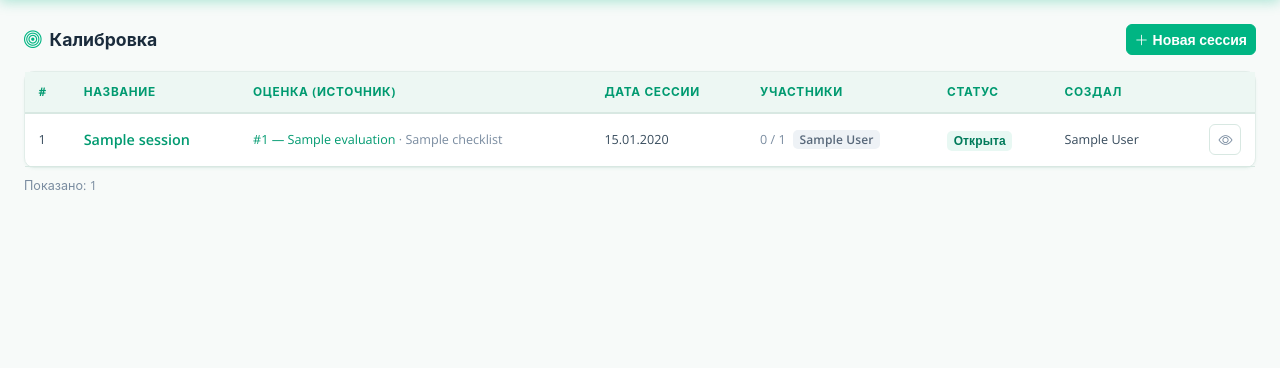
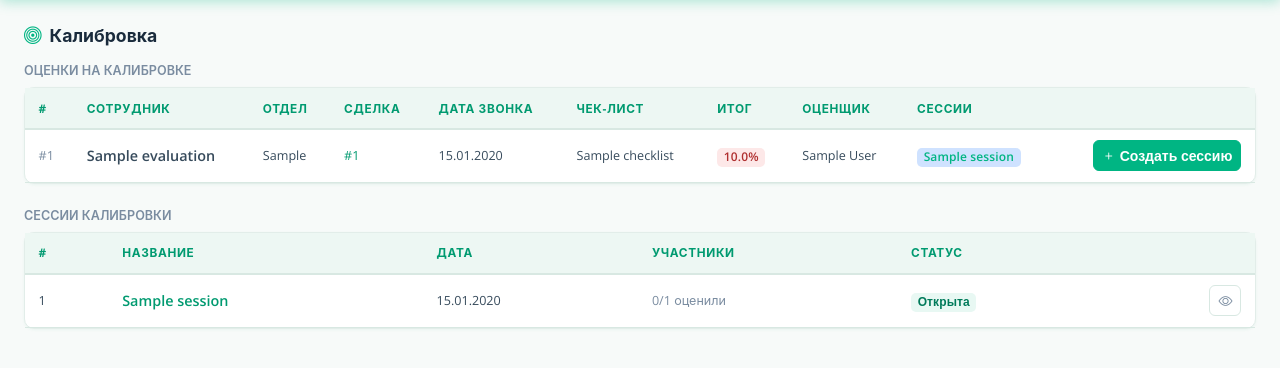
Before and after one commit to Legra13/listening_calls, a FastAPI app: page /calibration in a window 1280 px wide. Shown: the part 59-427 px from the top of the page. Run offline with FastAPI, Linux system fonts and the light colour scheme; the visitor is signed in with stand-in values (Sample User, id 1); tables that the repository leaves empty hold one stand-in row (values such as "Sample post"); some libraries are stand-ins or nearby versions.

Commit message:
авто-коммит: изменения кода

```diff
--- a/app/templates/calibration/index.html
+++ b/app/templates/calibration/index.html
@@ -4,28 +4,107 @@
 {% block content %}
 <div class="d-flex justify-content-between align-items-center mb-3">
   <h5 class="mb-0"><i class="bi bi-bullseye me-2"></i>Калибровка</h5>
-  <a href="/calibration/new" class="btn btn-sm btn-dark">
-    <i class="bi bi-plus-lg me-1"></i>Новая сессия
-  </a>
 </div>
 
-{% if sessions %}
+<!-- Оценки, отмеченные для калибровки -->
+<h6 class="text-muted mb-2 small text-uppercase fw-semibold">Оценки на калибровке</h6>
+
+{% if marked_evals %}
+<div class="card shadow-sm mb-4">
+  <table class="table table-hover table-sm mb-0">
+    <thead class="table-light">
+      <tr>
+        <th>#</th>
+        <th>Сотрудник</th>
+        <th>Отдел</th>
+        <th>Сделка</th>
+        <th>Дата звонка</th>
+        <th>Чек-лист</th>
+        <th>Итог</th>
+        <th>Оценщик</th>
+        <th>Сессии</th>
+        <th></th>
+      </tr>
+    </thead>
+    <tbody>
+      {% for ev in marked_evals %}
+      {% set ev_sessions = sessions_by_eval.get(ev.id, []) %}
+      <tr>
+        <td class="text-muted small align-middle">
+          <a href="/evaluations/{{ ev.id }}" class="text-decoration-none text-muted">#{{ ev.id }}</a>
+        </td>
+        <td class="align-middle fw-semibold">{{ ev.operator_name }}</td>
+        <td class="align-middle small text-muted">{{ ev.department or '—' }}</td>
+        <td class="align-middle small text-muted">
+          {% if ev.deal_id %}
+            <a href="{{ ev.deal_url }}" target="_blank" class="text-decoration-none">#{{ ev.deal_id }}</a>
+          {% else %}—{% endif %}
+        </td>
+        <td class="align-middle small text-muted">
+          {{ ev.eval_date.strftime('%d.%m.%Y') if ev.eval_date else '—' }}
+        </td>
+        <td class="align-middle small">{{ ev.checklist.name if ev.checklist else '—' }}</td>
+        <td class="align-middle">
+          {% if ev.total_score is not none %}
+            <span class="badge bg-{{ score_color(ev.total_score) }}-subtle text-{{ score_color(ev.total_score) }}">
+              {{ "%.1f"|format(ev.total_score) }}%
+            </span>
+          {% else %}—{% endif %}
+        </td>
+        <td class="align-middle small text-muted">
+          {{ (ev.evaluator.full_name or ev.evaluator.username) if ev.evaluator else '—' }}
+        </td>
+        <td class="align-middle">
+          {% if ev_sessions %}
+            {% for s in ev_sessions %}
+            <a href="/calibration/{{ s.id }}" class="badge text-decoration-none
+               {% if s.status == 'closed' %}bg-secondary-subtle text-secondary
+               {% else %}bg-primary-subtle text-primary{% endif %} me-1">
+              {{ s.name }}
+            </a>
+            {% endfor %}
+          {% else %}
+            <span class="text-muted small">нет сессий</span>
+          {% endif %}
+        </td>
+        <td class="text-end align-middle">
+          <a href="/calibration/new?eval_id={{ ev.id }}" class="btn btn-sm btn-dark">
+            <i class="bi bi-plus me-1"></i>Создать сессию
+          </a>
+        </td>
+      </tr>
+      {% endfor %}
+    </tbody>
+  </table>
+</div>
+{% else %}
+<div class="card shadow-sm mb-4">
+  <div class="card-body text-center text-muted py-4">
+    <i class="bi bi-bullseye display-6 mb-2 d-block opacity-25"></i>
+    <p class="mb-2">Нет оценок, отмеченных для калибровки</p>
+    <p class="small">Откройте любую оценку и нажмите кнопку <i class="bi bi-bullseye"></i> чтобы отметить её</p>
+    <a href="/evaluations" class="btn btn-sm btn-outline-dark">Перейти к оценкам</a>
+  </div>
+</div>
+{% endif %}
+
+<!-- Все сессии -->
+{% if all_sessions %}
+<h6 class="text-muted mb-2 small text-uppercase fw-semibold">Сессии калибровки</h6>
 <div class="card shadow-sm">
   <table class="table table-hover table-sm mb-0">
     <thead class="table-light">
       <tr>
         <th>#</th>
         <th>Название</th>
-        <th>Оценка (источник)</th>
-        <th>Дата сессии</th>
+        <th>Дата</th>
         <th>Участники</th>
         <th>Статус</th>
-        <th>Создал</th>
         <th></th>
       </tr>
     </thead>
     <tbody>
-      {% for s in sessions %}
+      {% for s in all_sessions %}
       {% set done = s.participants | selectattr("status", "eq", "completed") | list | length %}
       {% set total = s.participants | length %}
       <tr>
@@ -33,33 +112,13 @@
         <td class="align-middle fw-semibold">
           <a href="/calibration/{{ s.id }}" class="text-decoration-none">{{ s.name }}</a>
         </td>
-        <td class="align-middle small">
-          {% if s.source_evaluation %}
-            <a href="/evaluations/{{ s.source_evaluation.id }}" class="text-decoration-none" target="_blank">
-              #{{ s.source_evaluation.id }} — {{ s.source_evaluation.operator_name }}
-            </a>
-            {% if s.source_evaluation.checklist %}
-              <span class="text-muted"> · {{ s.source_evaluation.checklist.name }}</span>
-            {% endif %}
-          {% else %}—{% endif %}
-        </td>
         <td class="align-middle small text-muted">
           {{ s.session_date.strftime('%d.%m.%Y') if s.session_date else '—' }}
         </td>
         <td class="align-middle small">
-          {% if total > 0 %}
-            <span class="{% if done == total %}text-success{% elif done > 0 %}text-warning{% else %}text-muted{% endif %}">
-              {{ done }} / {{ total }}
-            </span>
-            {% for p in s.participants %}
-              <span class="badge {% if p.status == 'completed' %}bg-success-subtle text-success{% else %}bg-secondary-subtle text-secondary{% endif %} ms-1"
-                    style="font-size:0.65rem">
-                {{ p.user.full_name or p.user.username if p.user else '?' }}
-              </span>
-            {% endfor %}
-          {% else %}
-            <span class="text-muted">нет участников</span>
-          {% endif %}
+          <span class="{% if done == total and total > 0 %}text-success{% elif done > 0 %}text-warning{% else %}text-muted{% endif %}">
+            {{ done }}/{{ total }} оценили
+          </span>
         </td>
         <td class="align-middle">
           {% if s.status == 'closed' %}
@@ -67,9 +126,6 @@
           {% else %}
             <span class="badge bg-success-subtle text-success">Открыта</span>
           {% endif %}
-        </td>
-        <td class="align-middle small text-muted">
-          {{ (s.created_by.full_name or s.created_by.username) if s.created_by else '—' }}
         </td>
         <td class="text-end align-middle">
           <a href="/calibration/{{ s.id }}" class="btn btn-sm btn-outline-secondary">
@@ -86,14 +142,6 @@
     </tbody>
   </table>
 </div>
-<div class="text-muted small mt-2">Показано: {{ sessions|length }}</div>
-{% else %}
-<div class="card shadow-sm">
-  <div class="card-body text-center text-muted py-5">
-    <i class="bi bi-bullseye display-6 mb-2 d-block"></i>
-    <p class="mb-2">Калибровочных сессий пока нет</p>
-    <a href="/calibration/new" class="btn btn-sm btn-dark">Создать первую</a>
-  </div>
-</div>
 {% endif %}
+
 {% endblock %}
```
Also changed, not shown: app/routers/calibration.py (+22 -2 lines).
